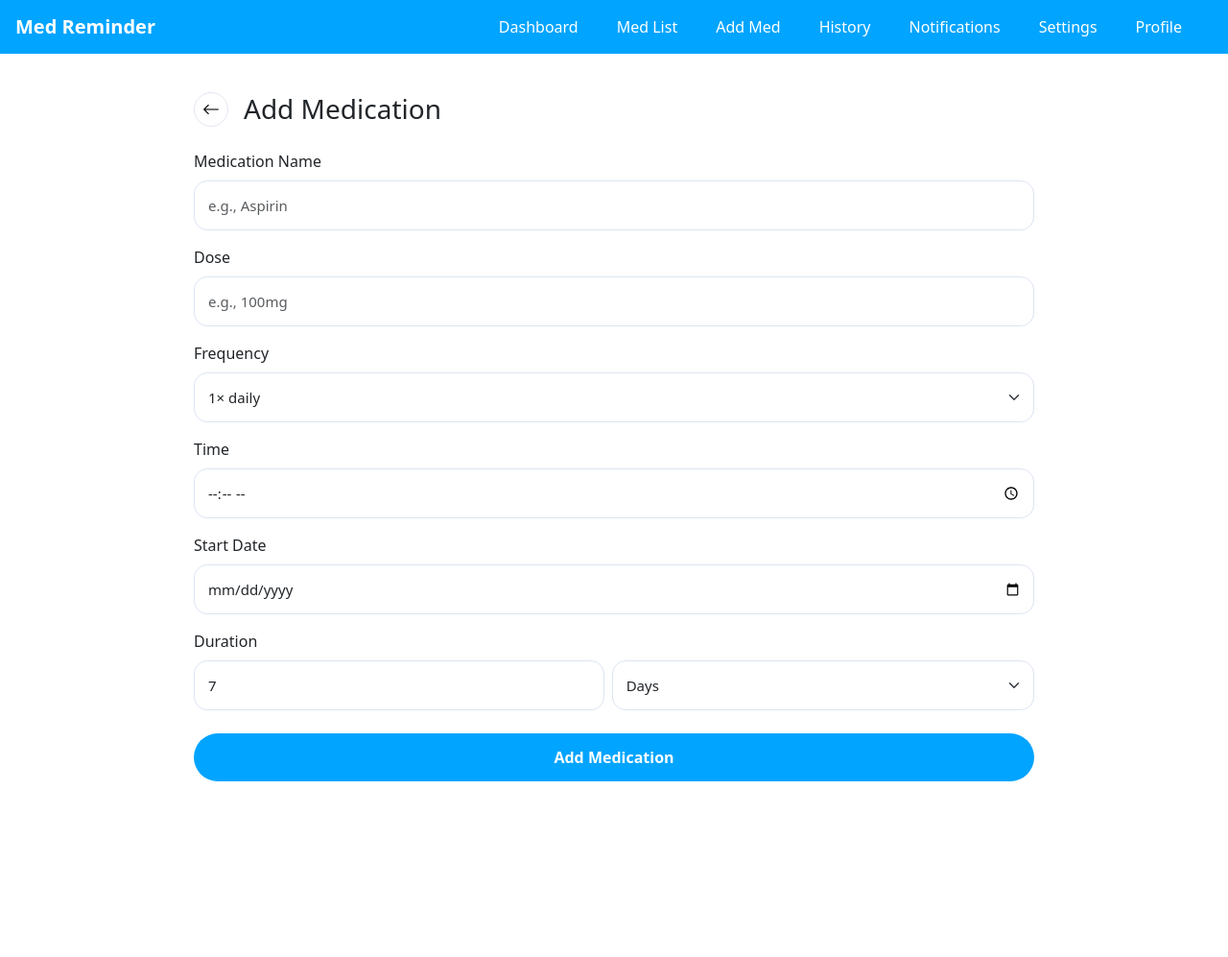
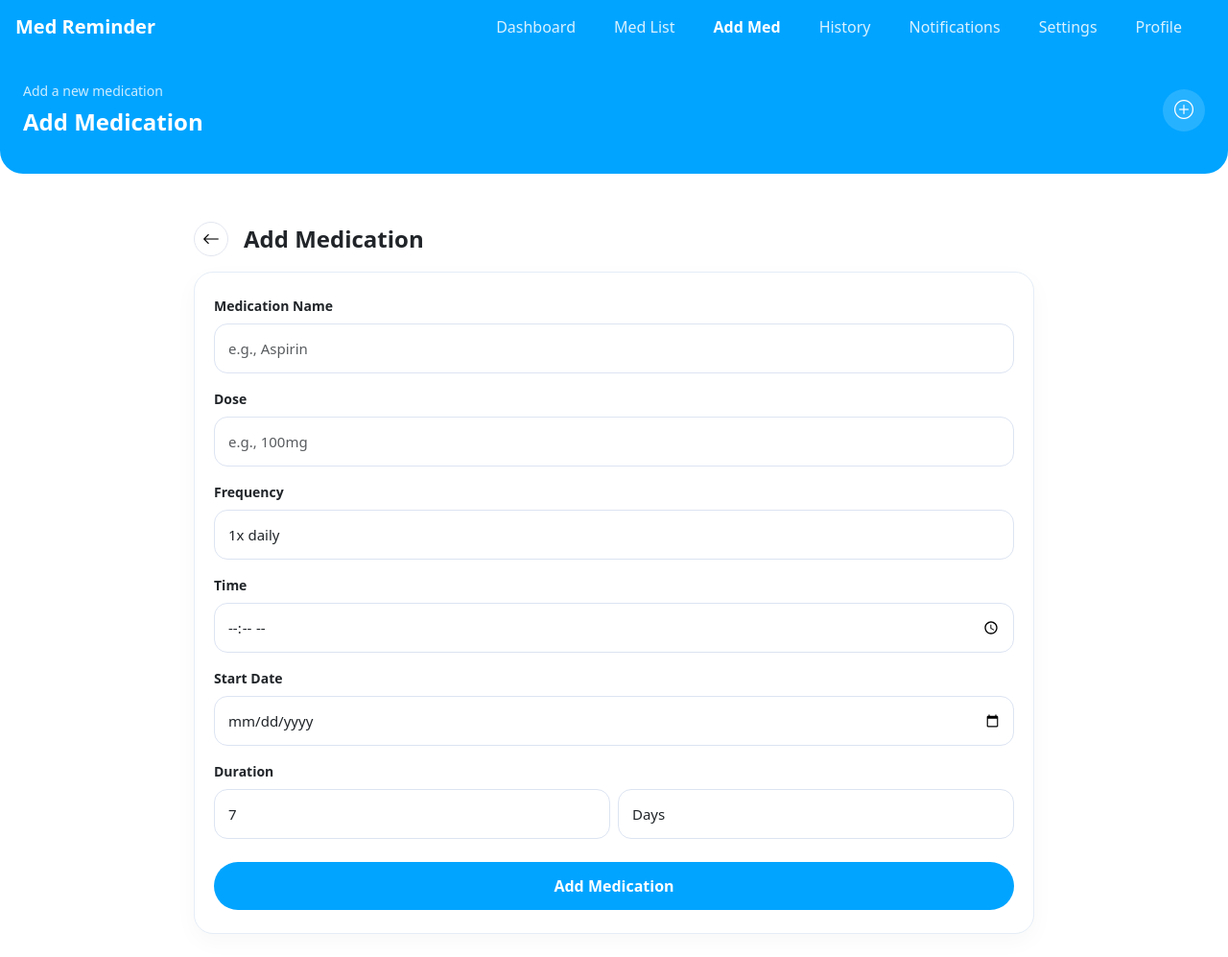
Before and after one commit to jibson1536/Medication-Reminder, a Flask app: page /med/addmed in a window 1280 px wide. Shown: the whole page at 96% size. Before the commit the page ends 814 px from the top, so only its background shows below. Run offline with Flask 3, Linux system fonts and the light colour scheme; the visitor is signed in with stand-in values (Sample User, id 1).

Commit message:
Update addmed.html

```diff
--- a/flask-project/app/templates/addmed.html
+++ b/flask-project/app/templates/addmed.html
@@ -1,26 +1,23 @@
 <!DOCTYPE html>
 <html lang="en">
 <head>
-    <meta charset="UTF-8">
-    <meta name="viewport" content="width=device-width, initial-scale=1.0">
+  <meta charset="UTF-8" />
+  <meta name="viewport" content="width=device-width, initial-scale=1.0" />
   <title>Add Medication - Med Reminder</title>
 
   <!-- Bootstrap -->
-    <link href="https://cdn.jsdelivr.net/npm/bootstrap@5.3.8/dist/css/bootstrap.min.css" rel="stylesheet">
+  <link href="https://cdn.jsdelivr.net/npm/bootstrap@5.3.8/dist/css/bootstrap.min.css" rel="stylesheet" />
+  <link rel="stylesheet" href="https://cdn.jsdelivr.net/npm/bootstrap-icons@1.11.3/font/bootstrap-icons.css" />
 
-    <!-- Bootstrap Icons -->
-    <link rel="stylesheet" href="https://cdn.jsdelivr.net/npm/bootstrap-icons@1.11.3/font/bootstrap-icons.css">
-
-    <!-- Main CSS -->
+  <!-- IMPORTANT: use index.css so it matches the same design -->
   <link rel="stylesheet" href="{{ url_for('static', filename='css/index.css') }}">
 </head>
 
-<body class="bg-white">
+<body>
 
-    <nav class="navbar navbar-expand-lg px-3 universal-nav">
-        <a class="navbar-brand fw-bold" href="{{ url_for('med_bp.dashboard') }}">
-            Med Reminder
-        </a>
+  <!-- NAVBAR -->
+  <nav class="navbar navbar-expand-lg px-3 universal-nav topnav">
+    <a class="navbar-brand fw-bold" href="{{ url_for('med_bp.dashboard') }}">Med Reminder</a>
 
     <button class="navbar-toggler" type="button" data-bs-toggle="collapse" data-bs-target="#menu">
       <span class="navbar-toggler-icon"></span>
@@ -30,7 +27,7 @@
       <ul class="navbar-nav ms-auto">
         <li class="nav-item"><a class="nav-link" href="{{ url_for('med_bp.dashboard') }}">Dashboard</a></li>
         <li class="nav-item"><a class="nav-link" href="{{ url_for('med_bp.medlist') }}">Med List</a></li>
-                <li class="nav-item"><a class="nav-link" href="{{ url_for('med_bp.addmed') }}">Add Med</a></li>
+        <li class="nav-item"><a class="nav-link active" href="{{ url_for('med_bp.addmed') }}">Add Med</a></li>
         <li class="nav-item"><a class="nav-link" href="{{ url_for('profile_bp.history') }}">History</a></li>
         <li class="nav-item"><a class="nav-link" href="{{ url_for('notify_bp.notifications') }}">Notifications</a></li>
         <li class="nav-item"><a class="nav-link" href="{{ url_for('settings_bp.settings') }}">Settings</a></li>
@@ -39,78 +36,85 @@
     </div>
   </nav>
 
-    <!-- MAIN CONTENT -->
-    <main class="addmed-wrapper container">
+  <!-- BLUE TOP BOX -->
+  <div class="dashboard-hero" style="border-radius: 0 0 24px 24px;">
+    <div class="d-flex justify-content-between align-items-center">
+      <div>
+        <div class="hero-greeting">Add a new medication</div>
+        <div class="hero-name">Add Medication</div>
+      </div>
 
-        <!-- Header -->
-        <div class="d-flex align-items-center gap-3 addmed-header">
+      <div class="hero-profile">
+        <i class="bi bi-plus-circle"></i>
+      </div>
+    </div>
+  </div>
+
+  <!-- PAGE CONTENT -->
+  <main class="container py-4" style="max-width: 900px;">
+
+    <!-- BACK ROW -->
+    <div class="d-flex align-items-center gap-3 mb-3">
       <a href="{{ url_for('med_bp.dashboard') }}" class="back-btn">
         <i class="bi bi-arrow-left"></i>
       </a>
-            <h3 class="mb-0">Add Medication</h3>
+      <h4 class="mb-0 fw-bold">Add Medication</h4>
     </div>
 
-        <!-- FORM -->
-        <form method="POST" action="{{ url_for('med_bp.addmed') }}" class="addmed-form">
+    <!-- FORM CARD -->
+    <div class="notification-card">
+      <form method="POST">
 
-            <!-- Medication Name -->
-            <div class="mb-3 text-start">
-                <label class="form-label field-label">Medication Name</label>
-                <input type="text" name="name" class="form-control field-input"
-                       placeholder="e.g., Aspirin" required>
+        <div class="mb-3">
+          <label class="form-section-label">Medication Name</label>
+          <input type="text" class="form-control field-input" name="name" placeholder="e.g., Aspirin" required>
         </div>
 
-            <!-- Medication Dose -->
-            <div class="mb-3 text-start">
-                <label class="form-label field-label">Dose</label>
-                <input type="text" name="dose" class="form-control field-input"
-                       placeholder="e.g., 100mg" required>
+        <div class="mb-3">
+          <label class="form-section-label">Dose</label>
+          <input type="text" class="form-control field-input" name="dose" placeholder="e.g., 100mg" required>
         </div>
 
-            <!-- Frequency -->
-            <div class="mb-3 text-start">
-                <label class="form-label field-label">Frequency</label>
-                <select name="freq" class="form-select field-input" required>
-                    <option value="1× daily">1× daily</option>
-                    <option value="2× daily">2× daily</option>
-                    <option value="3× daily">3× daily</option>
-                    <option value="As needed">As needed</option>
+        <div class="mb-3">
+          <label class="form-section-label">Frequency</label>
+          <select class="form-control field-input" name="freq" required>
+            <option value="1x daily">1x daily</option>
+            <option value="2x daily">2x daily</option>
+            <option value="3x daily">3x daily</option>
+            <option value="Every other day">Every other day</option>
+            <option value="Weekly">Weekly</option>
           </select>
         </div>
 
-            <!-- Time -->
-            <div class="mb-3 text-start">
-                <label class="form-label field-label">Time</label>
-                <input type="time" name="time" class="form-control field-input" required>
+        <div class="mb-3">
+          <label class="form-section-label">Time</label>
+          <input type="time" class="form-control field-input" name="time" required>
         </div>
 
-            <!-- Start Date -->
-            <div class="mb-3 text-start">
-                <label class="form-label field-label">Start Date</label>
-                <input type="date" name="start_date" class="form-control field-input" required>
+        <div class="mb-3">
+          <label class="form-section-label">Start Date</label>
+          <input type="date" class="form-control field-input" name="start_date">
         </div>
 
-            <!-- Duration -->
-            <div class="mb-4 text-start">
-                <label class="form-label field-label">Duration</label>
+        <div class="mb-4">
+          <label class="form-section-label">Duration</label>
           <div class="d-flex gap-2">
-                    <input type="number" name="duration_value" class="form-control field-input"
-                           min="1" value="7" required>
-                    <select name="duration_unit" class="form-select field-input" required>
-                        <option value="days">Days</option>
-                        <option value="weeks">Weeks</option>
-                        <option value="months">Months</option>
+            <input type="number" class="form-control field-input" name="duration_value" value="7" min="1">
+            <select class="form-control field-input" name="duration_unit">
+              <option value="Days">Days</option>
+              <option value="Weeks">Weeks</option>
+              <option value="Months">Months</option>
             </select>
           </div>
         </div>
 
-            <button type="submit" class="btn btn-dark w-100 sign-btn">Add Medication</button>
+        <button type="submit" class="sign-btn">Add Medication</button>
 
       </form>
+    </div>
+
   </main>
-    </script>
 
   <script src="https://cdn.jsdelivr.net/npm/bootstrap@5.3.8/dist/js/bootstrap.bundle.min.js"></script>
-<script src="{{ url_for('static', filename='js/scripts.js') }}"></script>
 </body>
 </html>
```
Lines whose indentation alone changed are shown as unchanged.
